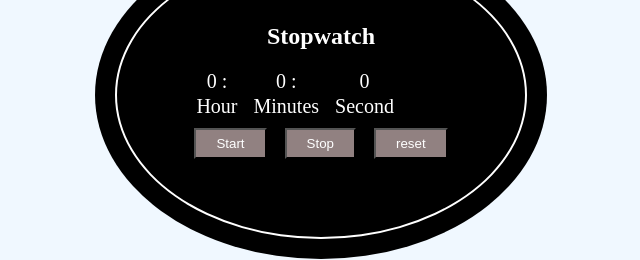
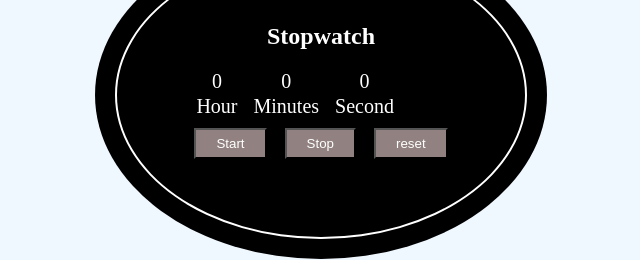
Before and after one commit to Darshittarapara/Stopwatch, a plain HTML site: page index.html in a window 1280 px wide. Shown: the part 305-565 px from the top of the page, 319-959 px from the left. Drawn offline with Linux system fonts and the light colour scheme.

Commit message:
Update index.html

```diff
--- a/index.html
+++ b/index.html
@@ -18,10 +18,11 @@
                     <tbody>
                         <tr>
                              <td>
-                                <span id="hour">0 :</span>
+                                <span id="hour">0</span>
                             </td>
+
                             <td>
-                                <span id="minuts">0 :</span>
+                                <span id="minuts">0</span>
                             </td>
                             <td>  <span id="second">0</span></td>
 
```
